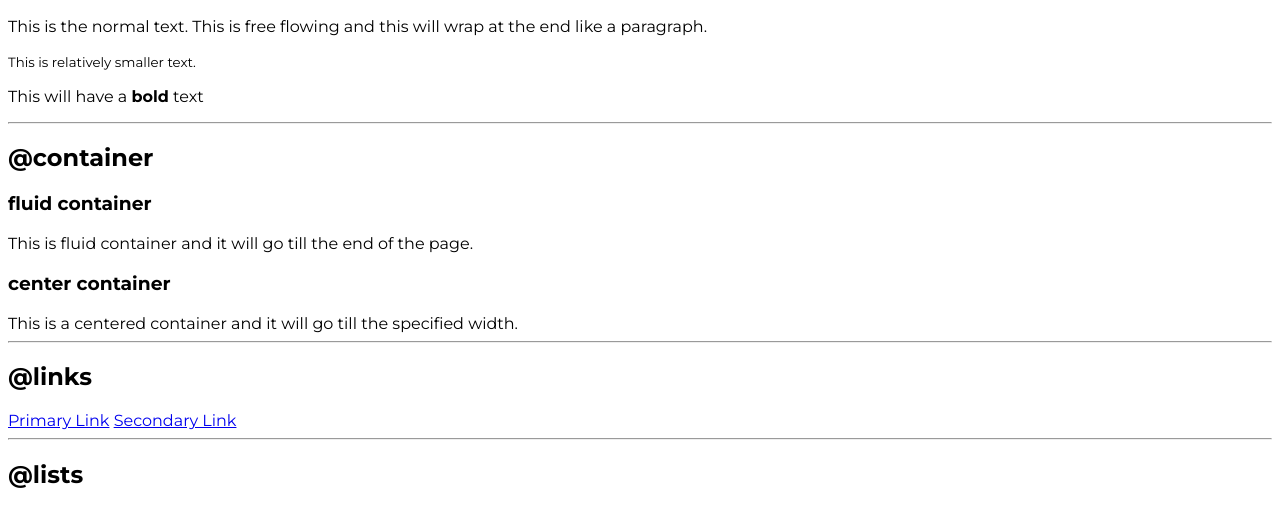
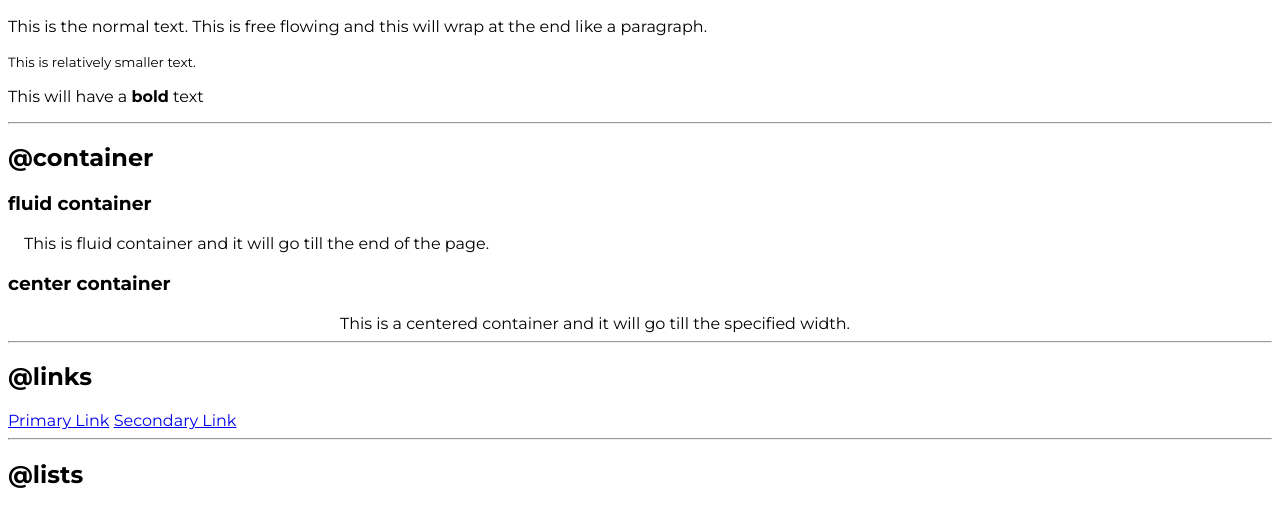
Before and after one commit to BratiPradhan/neogcamp-level0, a plain HTML site: page lecture03/component-library/index.html in a window 1280 px wide. Shown: the part 282-788 px from the top of the page. Drawn offline with Linux system fonts and the light colour scheme.

Commit message:
css: container

```diff
--- a/lecture03/component-library/index.html
+++ b/lecture03/component-library/index.html
@@ -24,9 +24,9 @@
 
     <h2>@container</h2>
     <h3>fluid container</h3>
-    <div>This is fluid container and it will go till the end of the page.</div>
+    <div class="container">This is fluid container and it will go till the end of the page.</div>
     <h3>center container</h3>
-    <div>This is a centered container and it will go till the specified width.</div>
+    <div class="container container-center">This is a centered container and it will go till the specified width.</div>
     <hr />
 
     <h2>@links</h2>
--- a/lecture03/component-library/styles.css
+++ b/lecture03/component-library/styles.css
@@ -3,3 +3,14 @@
 body {
     font-family: 'Montserrat', sans-serif;
 }
+
+/** container **/
+.container {
+    padding-left: 1rem;
+    padding-right: 1rem;
+}
+
+.container-center {
+    max-width: 600px;
+    margin: auto;
+}
```
